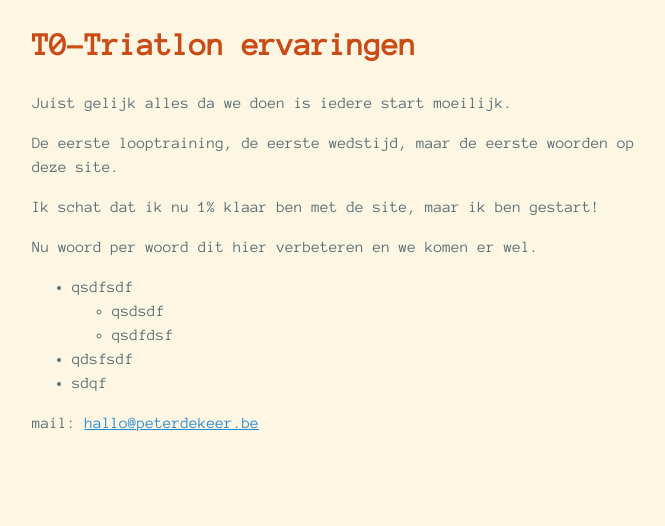
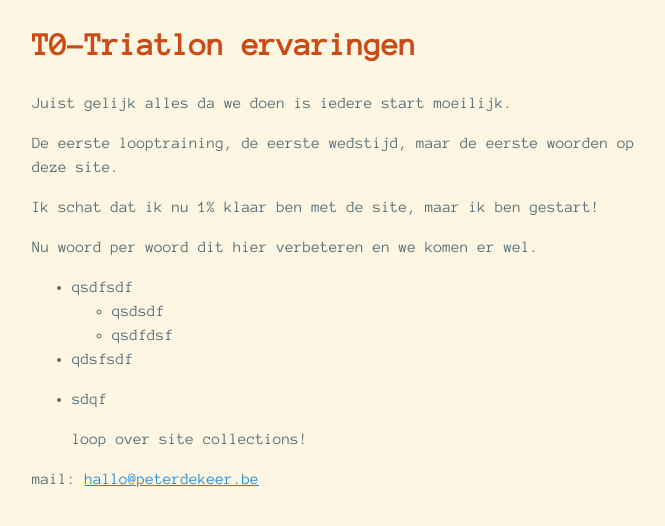
Before and after one commit to PeterDeKeer/PeterDeKeer.github.io, a Jekyll site: the page built from index.md, in a window 1280 px wide. Shown: the top 526 px of the page, without its empty margins (288-953 px from the left). Built offline with Jekyll 4.4.1, drawn with Linux system fonts in a browser that asks for light colours.

Commit message:
Update index.md

```diff
--- a/index.md
+++ b/index.md
@@ -14,3 +14,11 @@ Nu woord per woord dit hier verbeteren en we komen er wel.
   * qsdfdsf
 * qdsfsdf
 * sdqf
+
+{% if site.collections == empty %}
+   no site collections
+{% endif %}
+
+{% if site.collections.size > 0  %}
+   loop over site collections!
+{% endif %}
```
